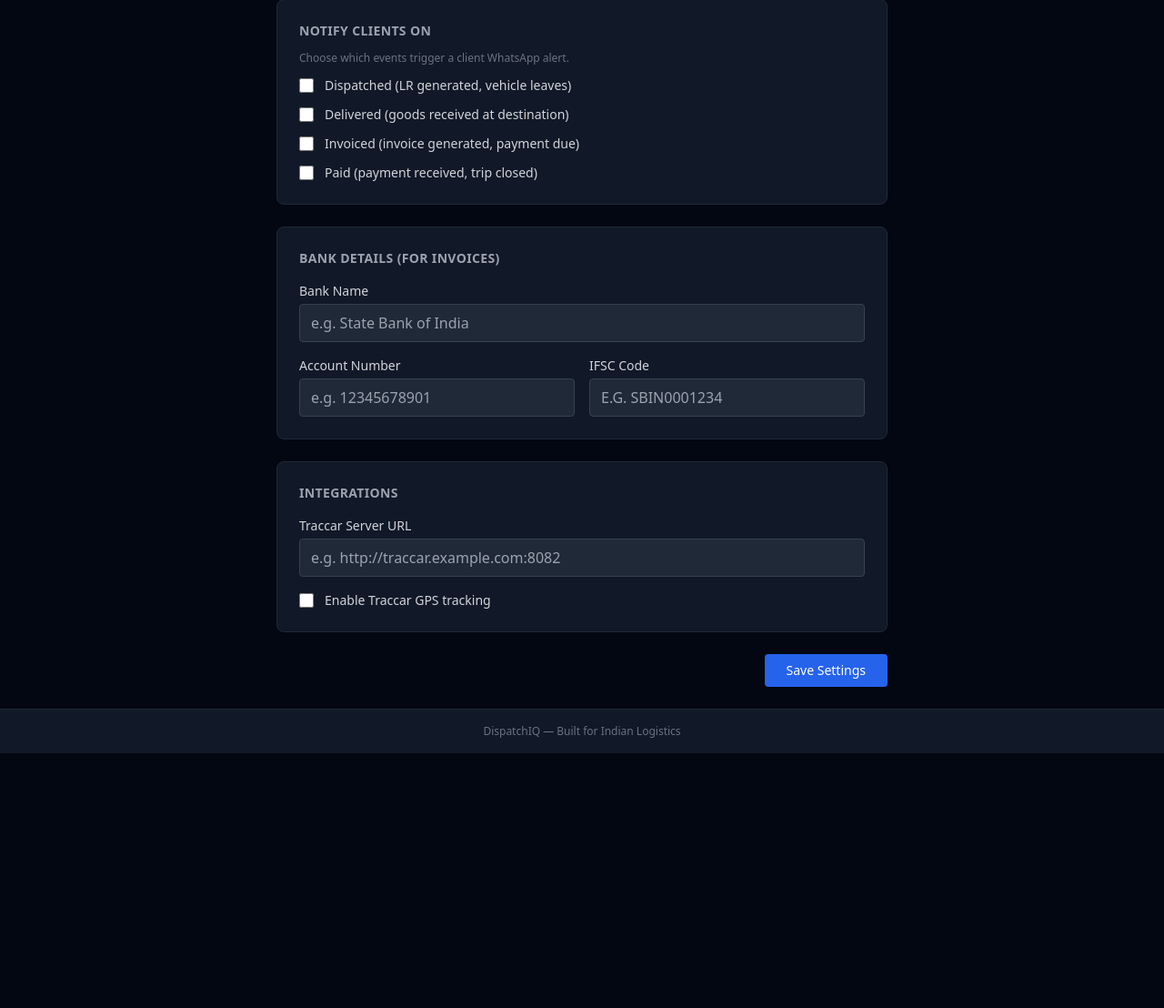
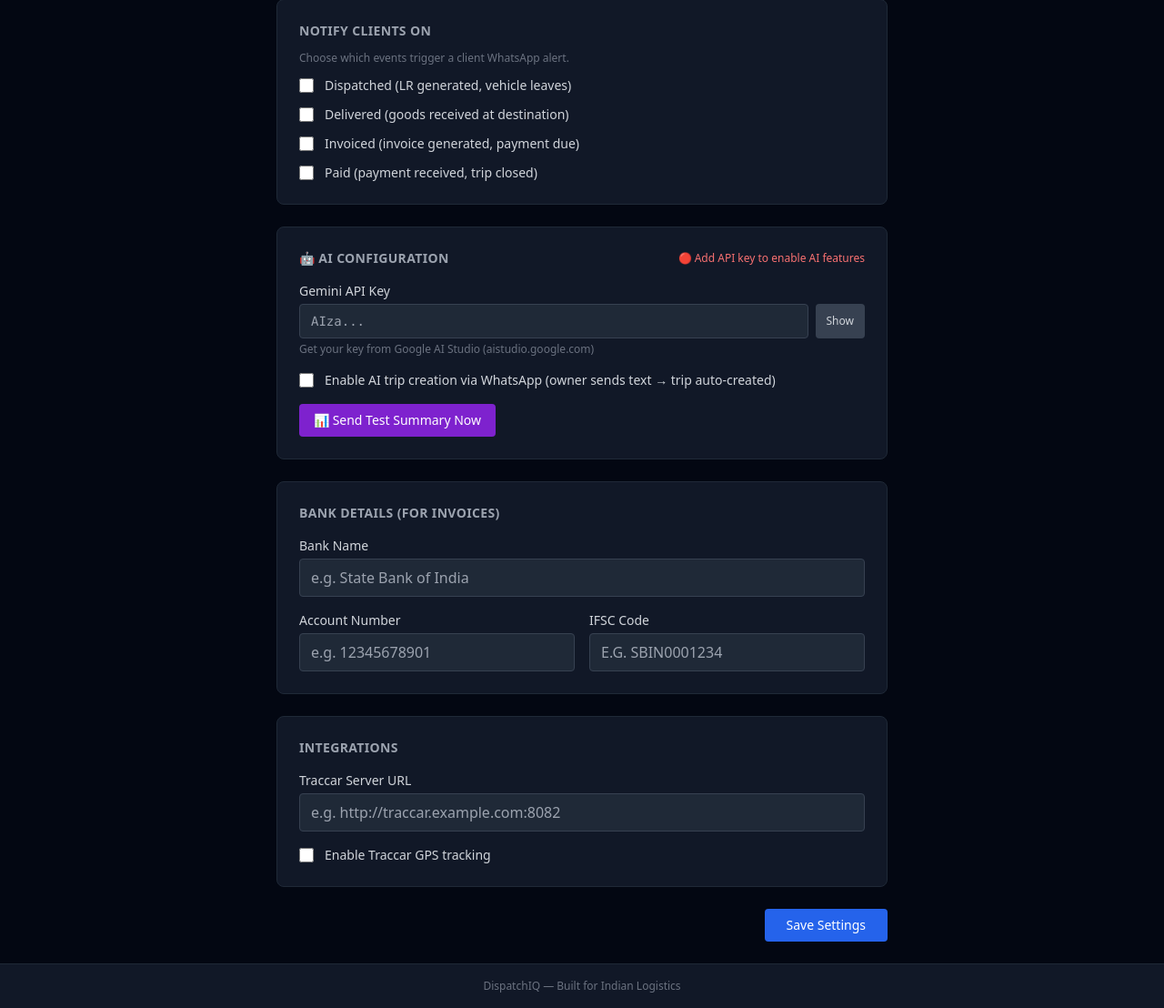
Before and after one commit to Ashuytosh/dispatchiq, a Flask app: page /settings/ in a window 1280 px wide. Shown: the part 1504-2612 px from the top of the page at 91% size. Before the commit the page ends 2332 px from the top, so only its background shows below. Run offline with Flask 3, Linux system fonts and the light colour scheme; data that the repository does not hold is empty; some libraries are stand-ins or nearby versions.

Commit message:
services + routes + templates + wa-sender: Phase 5 AI features — Gemini trip parsing, daily summary, APScheduler, AI settings UI, UTF-8 fix

```diff
--- a/app.py
+++ b/app.py
@@ -42,4 +42,10 @@ def create_app() -> Flask:
     app.register_blueprint(settings_bp)
     app.register_blueprint(api_bp)
 
+    from services.scheduler import start_scheduler
+    try:
+        start_scheduler(app)
+    except Exception:
+        pass
+
     return app
--- a/requirements.txt
+++ b/requirements.txt
@@ -2,3 +2,4 @@ flask
 reportlab
 apscheduler
 requests
+google-genai
--- a/routes/api_routes.py
+++ b/routes/api_routes.py
@@ -68,3 +68,65 @@ def get_stats():
 def whatsapp_status():
     from services.whatsapp_service import check_whatsapp_status
     return jsonify({'connected': check_whatsapp_status()})
+
+
+@api_bp.route('/settings/owner-phone', methods=['GET'])
+def get_owner_phone():
+    from models.settings import get_setting
+    return jsonify({'owner_phone': get_setting('whatsapp_owner_phone', '')})
+
+
+@api_bp.route('/ai/parse-trip', methods=['POST'])
+def ai_parse_trip():
+    from services.ai_parser import parse_trip_from_text
+    data = request.get_json(force=True) or {}
+    text = (data.get('text', '') or '').strip()
+    if not text:
+        return jsonify({'success': False, 'reply': '❌ Empty message.'})
+
+    result = parse_trip_from_text(text)
+    if result is None:
+        return jsonify({'success': False,
+            'reply': '❌ AI unavailable.\nCheck Gemini API key in Settings.'})
+    if 'error' in result:
+        return jsonify({'success': False,
+            'reply': "❌ Could not understand.\nTry: '20 ton steel Tarapur to Kalamboli Tata Steel'"})
+    if not result.get('client_id'):
+        return jsonify({'success': False,
+            'reply': (f"⚠️ Client not found.\n"
+                      f"Parsed: {result.get('from_location')} → {result.get('to_location')}, "
+                      f"{result.get('weight_tons')} MT\n"
+                      f"Add client in DispatchIQ first.")})
+    try:
+        trip_id = trip_service.create_new_trip({
+            'client_id': result['client_id'],
+            'from_location': result['from_location'],
+            'to_location': result['to_location'],
+            'goods_description': result.get('goods_description', ''),
+            'weight_tons': result.get('weight_tons') or 0,
+            'num_packages': result.get('num_packages') or 0,
+            'freight_amount': result.get('freight_amount') or 0,
+        })
+        reply = (f"✅ Trip Created!\n━━━━━━━━━━━━\n"
+                 f"Trip #: {trip_id}\nClient: {result['client_match']}\n"
+                 f"From: {result['from_location']}\nTo: {result['to_location']}\n"
+                 f"Weight: {result.get('weight_tons')} MT\n"
+                 f"Freight: ₹{float(result.get('freight_amount') or 0):,.0f}\n\n"
+                 f"Open DispatchIQ to assign vehicle.")
+        return jsonify({'success': True, 'reply': reply})
+    except Exception as e:
+        return jsonify({'success': False, 'reply': f'❌ Trip creation failed: {e}'})
+
+
+@api_bp.route('/ai/test-summary', methods=['POST'])
+def ai_test_summary():
+    from services.daily_summary import generate_daily_summary
+    from services.whatsapp_service import send_whatsapp
+    from models.settings import get_setting
+    summary = generate_daily_summary()
+    if not summary:
+        return jsonify({'success': False, 'summary': 'Failed — check Gemini API key in Settings.'})
+    owner_phone = get_setting('whatsapp_owner_phone', '')
+    if owner_phone:
+        send_whatsapp(owner_phone, summary)
+    return jsonify({'success': True, 'summary': summary})
--- a/routes/settings_routes.py
+++ b/routes/settings_routes.py
@@ -11,6 +11,7 @@ SETTINGS_KEYS = [
     'bank_name', 'bank_account', 'bank_ifsc',
     'whatsapp_enabled', 'whatsapp_owner_phone', 'daily_summary_time',
     'notify_on_dispatched', 'notify_on_delivered', 'notify_on_invoiced', 'notify_on_paid',
+    'gemini_api_key', 'ai_trip_creation_enabled',
     'traccar_url', 'traccar_enabled',
 ]
 
--- a/run.py
+++ b/run.py
@@ -1,3 +1,7 @@
+import sys
+if hasattr(sys.stdout, 'reconfigure'):
+    sys.stdout.reconfigure(encoding='utf-8')
+
 from app import create_app
 from models.database import init_db
 
--- a/templates/settings.html
+++ b/templates/settings.html
@@ -150,6 +150,48 @@
       </div>
     </div>
 
+    <!-- AI Configuration -->
+    <div class="bg-gray-900 border border-gray-800 rounded-lg p-6 space-y-4">
+      <div class="flex items-center justify-between">
+        <h2 class="text-sm font-semibold text-gray-400 uppercase tracking-wide">🤖 AI Configuration</h2>
+        {% if settings.get('gemini_api_key') %}
+          <span class="text-xs text-green-400 font-medium">✅ Gemini Configured</span>
+        {% else %}
+          <span class="text-xs text-red-400">🔴 Add API key to enable AI features</span>
+        {% endif %}
+      </div>
+      <div>
+        <label class="block text-sm text-gray-300 mb-1">Gemini API Key</label>
+        <div class="flex gap-2">
+          <input type="password" name="gemini_api_key" id="gemini_api_key"
+                 value="{{ settings.get('gemini_api_key', '') }}"
+                 placeholder="AIza..."
+                 class="flex-1 bg-gray-800 border border-gray-700 text-gray-200 rounded px-3 py-2 focus:outline-none focus:border-blue-500 font-mono text-sm">
+          <button type="button" onclick="toggleGeminiKey()"
+                  class="bg-gray-700 hover:bg-gray-600 text-gray-300 px-3 py-2 rounded text-xs transition"
+                  id="gemini_toggle">Show</button>
+        </div>
+        <p class="text-xs text-gray-500 mt-1">Get your key from Google AI Studio (aistudio.google.com)</p>
+      </div>
+      <div class="flex items-center gap-3">
+        <input type="checkbox" name="ai_trip_creation_enabled" id="ai_trip_creation_enabled" value="true"
+               {% if settings.get('ai_trip_creation_enabled') == 'true' %}checked{% endif %}
+               class="w-4 h-4 bg-gray-800 border-gray-600 rounded">
+        <label for="ai_trip_creation_enabled" class="text-sm text-gray-300">
+          Enable AI trip creation via WhatsApp (owner sends text → trip auto-created)
+        </label>
+      </div>
+      <div>
+        <button type="button" onclick="testSummary()"
+                class="bg-purple-700 hover:bg-purple-600 text-white text-sm font-medium px-4 py-2 rounded transition">
+          📊 Send Test Summary Now
+        </button>
+        <div id="summary-result" class="mt-3 hidden">
+          <pre class="bg-gray-800 border border-gray-700 rounded p-3 text-xs text-gray-300 whitespace-pre-wrap leading-relaxed"></pre>
+        </div>
+      </div>
+    </div>
+
     <div class="bg-gray-900 border border-gray-800 rounded-lg p-6 space-y-4">
       <h2 class="text-sm font-semibold text-gray-400 uppercase tracking-wide">Bank Details (for Invoices)</h2>
       <div>
@@ -200,6 +242,31 @@
 </div>
 
 <script>
+function toggleGeminiKey() {
+  const inp = document.getElementById('gemini_api_key');
+  const btn = document.getElementById('gemini_toggle');
+  if (inp.type === 'password') {
+    inp.type = 'text';
+    btn.textContent = 'Hide';
+  } else {
+    inp.type = 'password';
+    btn.textContent = 'Show';
+  }
+}
+
+function testSummary() {
+  const result = document.getElementById('summary-result');
+  const pre = result.querySelector('pre');
+  result.classList.remove('hidden');
+  pre.textContent = '⏳ Generating summary via Gemini...';
+  fetch('/api/ai/test-summary', { method: 'POST' })
+    .then(r => r.json())
+    .then(d => {
+      pre.textContent = d.success ? d.summary : '❌ ' + d.summary;
+    })
+    .catch(() => { pre.textContent = '❌ Request failed.'; });
+}
+
 (function () {
   const iframe = document.getElementById('wa-iframe-wrap');
   const connected = document.getElementById('wa-connected-wrap');
```
Also changed, not shown: services/ai_parser.py (added, +75 -0 lines), services/daily_summary.py (added, +88 -0 lines), services/scheduler.py (added, +36 -0 lines), start.py (+6 -1 lines), wa-sender/index.js (+31 -0 lines).
